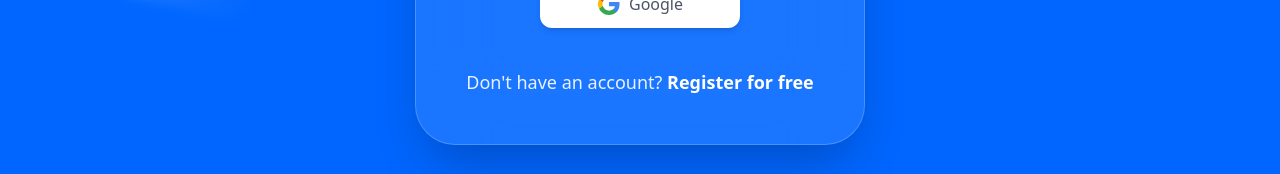
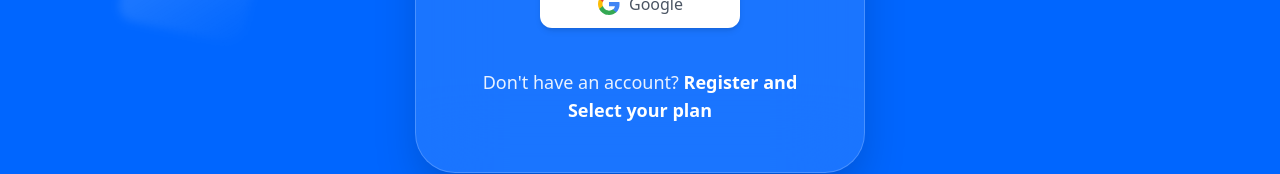
Before and after one commit to yaptech-commits/billflow, a Next.js app: page /auth/login in a window 1280 px wide. Shown: the part 737-911 px from the top of the page. Built offline with nearby package versions, Linux system fonts and the light colour scheme; no server answers.

Commit message:
Update login page registration text to 'Register and Select your plan'

```diff
--- a/app/auth/login/page.tsx
+++ b/app/auth/login/page.tsx
@@ -163,7 +163,7 @@ function LoginForm() {
           <p className="text-center text-white/90 text-lg mt-10">
             Don't have an account?{" "}
             <Link href="/auth/signup" className="text-white font-bold hover:underline">
-              Register for free
+              Register and Select your plan
             </Link>
           </p>
         </div>
```
